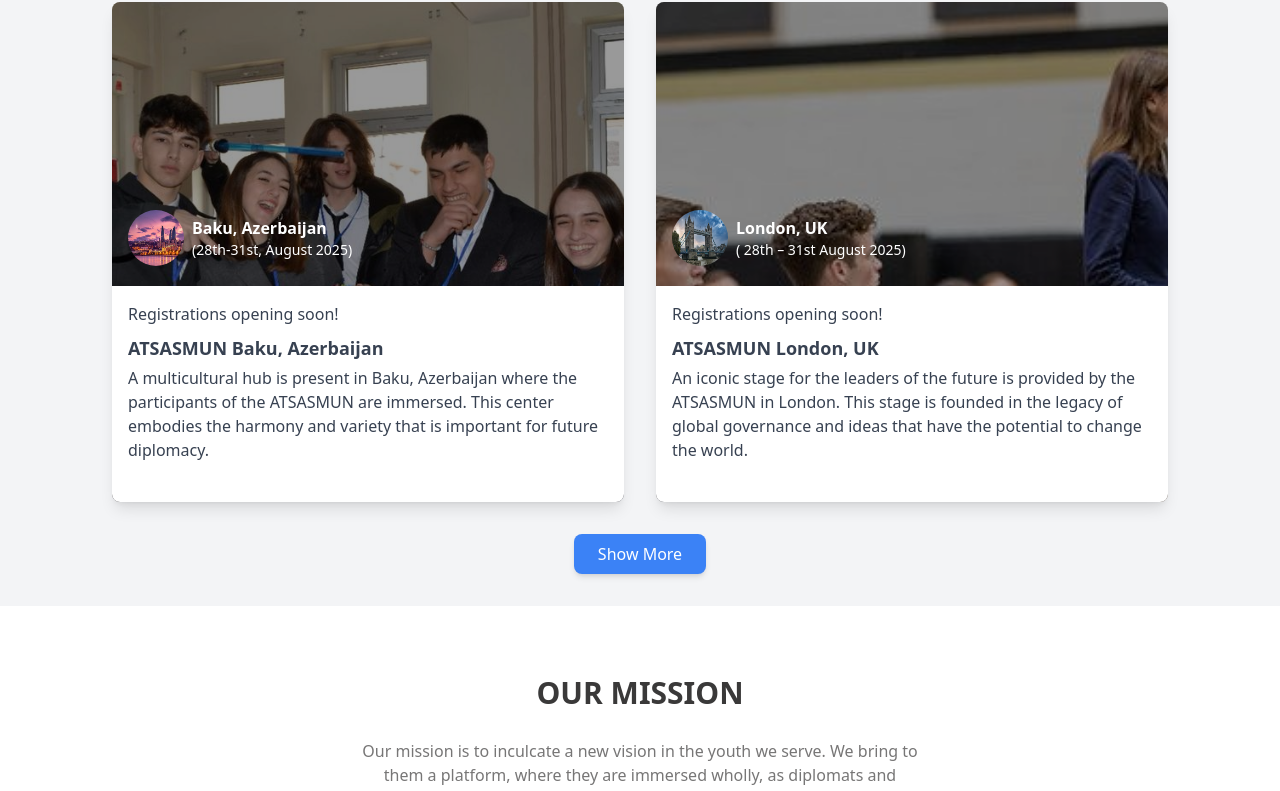
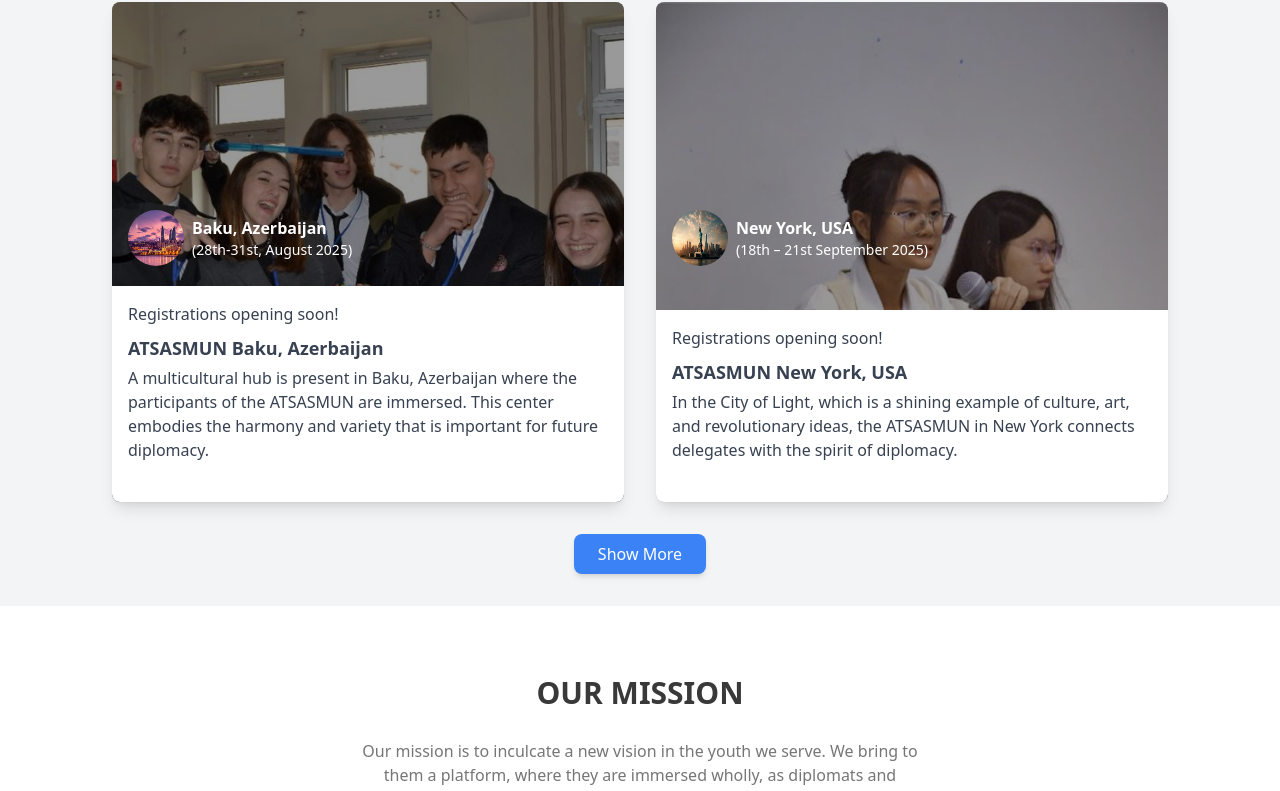
Before and after one commit to Nomanali25228/atsasmun, a Next.js app: page / in a window 1280 px wide. Shown: the part 1506-2297 px from the top of the page. Built offline with nearby package versions, Linux system fonts and the light colour scheme; a web font is replaced by a local one.

Commit message:
Remove .env file again

```diff
--- a/src/app/(component)/events/Events.js
+++ b/src/app/(component)/events/Events.js
@@ -58,16 +58,16 @@ const cards = [
     image: bell3,
     icon: Azerbaijan,
   },
-  {
-    id: 4,
-    nowOpen: "Registrations opening soon!",
-    title: "ATSASMUN London, UK",
-    subtitle: "London, UK",
-    description:
-      "( 28th – 31st August 2025)",
-    details:"An iconic stage for the leaders of the future is provided by the ATSASMUN in London. This stage is founded in the legacy of global governance and ideas that have the potential to change the world.",    image: bell6,
-    icon: london,
-  },
+  // {
+  //   id: 4,
+  //   nowOpen: "Registrations opening soon!",
+  //   title: "ATSASMUN London, UK",
+  //   subtitle: "London, UK",
+  //   description:
+  //     "( 28th – 31st August 2025)",
+  //   details:"An iconic stage for the leaders of the future is provided by the ATSASMUN in London. This stage is founded in the legacy of global governance and ideas that have the potential to change the world.",    image: bell6,
+  //   icon: london,
+  // },
   {
     id: 5,
     nowOpen: "Registrations opening soon!",
```
Also changed, not shown: 2 other files (tests, documents, lock files or other folders).
